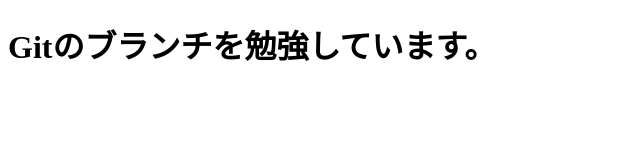
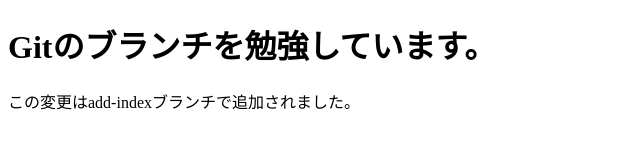
Before and after one commit to Kondo-Kazushi/git-study, a plain HTML site: page index.html in a window 1280 px wide. Shown: the whole page, without its empty margins (0-640 px from the left). Drawn offline with Linux system fonts and the light colour scheme.

Commit message:
段落を追加

```diff
--- a/index.html
+++ b/index.html
@@ -6,5 +6,6 @@
   </head>
   <body>
     <h1>Gitのブランチを勉強しています。</h1>
+    <p>この変更はadd-indexブランチで追加されました。</p>
   </body>
 </html>
```
